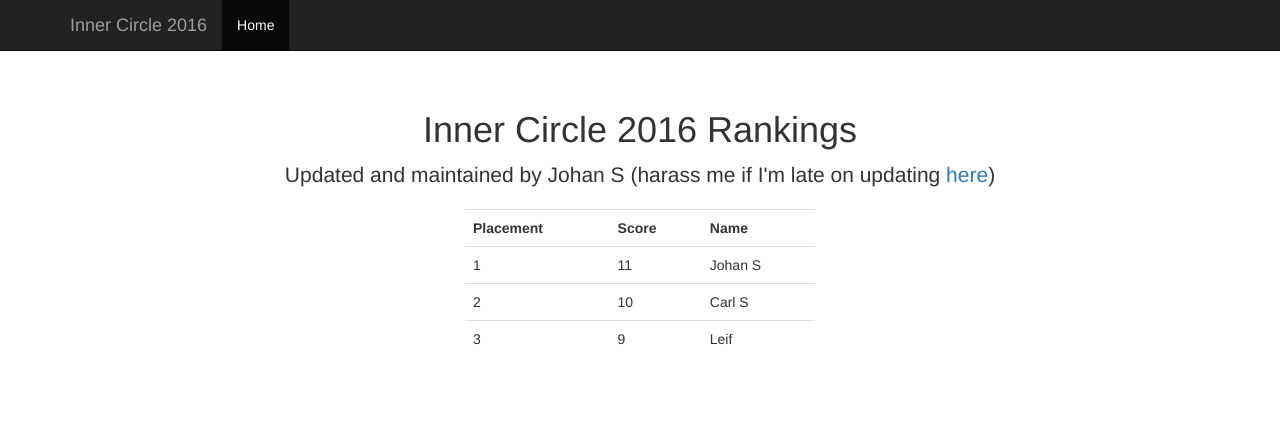
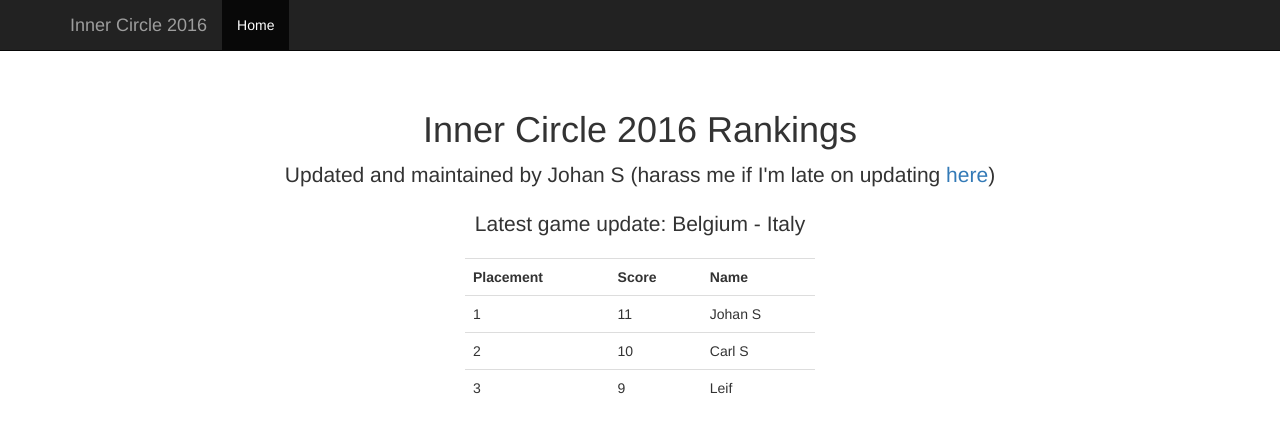
Before and after one commit to johanstenberg92/johanstenberg92.github.io, a Jekyll site: the page misc/inner-circle/index.html, which Jekyll copies as it is, in a window 1280 px wide. Shown: the top 433 px of the page. Built offline with Jekyll 4.4.1, drawn with Linux system fonts in a browser that asks for light colours; nearby versions of some CDN libraries.

Commit message:
Add latest game update

```diff
--- a/misc/inner-circle/index.html
+++ b/misc/inner-circle/index.html
@@ -53,6 +53,7 @@
       <h1>Inner Circle 2016 Rankings</h1>
       <p class="lead">Updated and maintained by Johan S (harass me if I'm late on updating <a href="mailto:johanstenberg92@gmail.com?Subject=Update%20Inner%20Circle%20Please!">here</a>)</p>
 
+      <p class="lead" id="latest_game">Latest game update: </p>
       <div class="row">
         <div class="col-md-4"></div>
         <div class="col-md-4">
@@ -84,6 +85,8 @@
 
               $("#score_table").append("<tr><td align=\"left\">" + placement + "</td><td align=\"left\">" + score + "</td><td align=\"left\">" + name + "</tr>");
           }
+
+          $("#latest_game").append(latest_game_update);
       });
     </script>
 </body>
--- a/misc/inner-circle/js/tsc.js
+++ b/misc/inner-circle/js/tsc.js
@@ -42,6 +42,7 @@ var current_results = [[2, 1],
     [],
     []
 ];
+var latest_game_update = "Belgium - Italy";
 var winner = undefined;
 var top_scorer = undefined;
 function compute_score(score_bets, winner_bet, top_scorer_bet) {
--- a/misc/inner-circle/ts/compute-score.ts
+++ b/misc/inner-circle/ts/compute-score.ts
@@ -36,6 +36,8 @@ var current_results = [[2, 1], // #1 France - Albania
   [] // #36 Sweden - Belgium
 ];
 
+var latest_game_update = "Belgium - Italy"
+
 var winner: string = undefined
 
 var top_scorer: string = undefined
```
Also changed, not shown: 1 other file.
